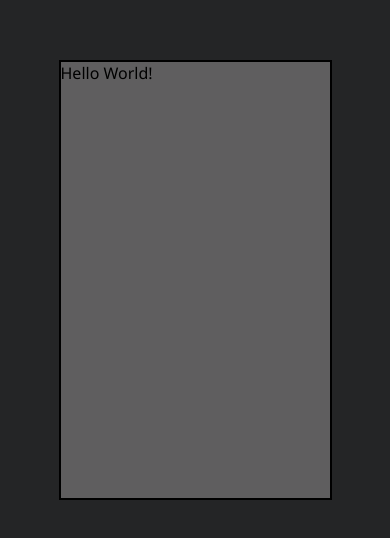
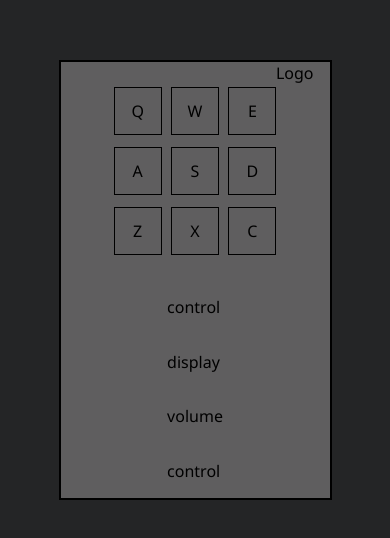
Before and after one commit to nskiu/drum-machine-fcc, a React app: page / in a window 390 px wide. Shown: the part 142-680 px from the top of the page. Built offline with nearby package versions, Linux system fonts and the light colour scheme; the HTML template or start-up script is replaced by a standard one.

Commit message:
Style Responsive Wireframe

```diff
--- a/src/App.jsx
+++ b/src/App.jsx
@@ -1,5 +1,18 @@
+import Controls from "./components/Controls";
+import DrumPad from "./components/DrumPad";
+
 const App = () => {
-  return <div id="drum-machine">Hello World!</div>;
+  const handleClick = () => {
+    console.log("clicked");
+  };
+
+  return (
+    <div id="drum-machine">
+      <div id="logo">Logo</div>
+      <DrumPad handleClick={handleClick} />
+      <Controls />
+    </div>
+  );
 };
 
 export default App;
--- /dev/null
+++ b/src/components/Controls.jsx
@@ -0,0 +1,12 @@
+const Controls = () => {
+  return (
+    <div id="controls">
+      <div className="control">control</div>
+      <div id="display">display</div>
+      <div className="volume-control">volume</div>
+      <div className="control">control</div>
+    </div>
+  );
+};
+
+export default Controls;
--- /dev/null
+++ b/src/components/DrumPad.jsx
@@ -0,0 +1,35 @@
+const DrumPad = ({ handleClick }) => {
+  return (
+    <div id="drumpad">
+      <div className="drum-pad row-1 col-1" id="1" onClick={handleClick}>
+        Q
+      </div>
+      <div className="drum-pad row-1 col-2" id="2" onClick={handleClick}>
+        W
+      </div>
+      <div className="drum-pad row-1 col-3" id="3" onClick={handleClick}>
+        E
+      </div>
+      <div className="drum-pad row-2 col-1" id="4" onClick={handleClick}>
+        A
+      </div>
+      <div className="drum-pad row-2 col-2" id="5" onClick={handleClick}>
+        S
+      </div>
+      <div className="drum-pad row-2 col-3" id="6" onClick={handleClick}>
+        D
+      </div>
+      <div className="drum-pad row-3 col-1" id="7" onClick={handleClick}>
+        Z
+      </div>
+      <div className="drum-pad row-3 col-2" id="8" onClick={handleClick}>
+        X
+      </div>
+      <div className="drum-pad row-3 col-3" id="9" onClick={handleClick}>
+        C
+      </div>
+    </div>
+  );
+};
+
+export default DrumPad;
--- a/src/index.scss
+++ b/src/index.scss
@@ -16,17 +16,71 @@ body {
 }
 
 #drum-machine {
+  position: relative;
   width: 90%;
   border: 2px solid;
   max-width: 680px;
   height: 350px;
   background-color: rgba(116, 115, 115, 0.747);
+  display: grid;
+  grid-template-columns: 1fr 1fr;
 }
 
-@media only screen and (max-width: 675px) {
+#drumpad {
+  display: grid;
+  grid-template-columns: 1fr 1fr 1fr;
+  .row-1 {
+    align-self: end;
+  }
+  .row-2 {
+    align-self: center;
+  }
+  .row-3 {
+    align-self: start;
+  }
+  .col-1 {
+    justify-self: end;
+  }
+  .col-2 {
+    justify-self: center;
+  }
+  .col-3 {
+    justify-self: start;
+  }
+}
+
+.drum-pad {
+  display: block;
+  border: 1px solid;
+  text-align: center;
+  height: 5rem;
+  width: 5rem;
+  display: grid;
+  align-items: center;
+}
+
+#controls {
+  display: grid;
+  position: relative;
+  align-items: center;
+  justify-content: center;
+}
+
+#logo {
+  position: absolute;
+  right: 1rem;
+}
+
+@media only screen and (max-width: 740px) {
   #drum-machine {
     max-width: 100%;
     height: 650px;
+    grid-template-columns: 1fr;
+    grid-template-rows: 1fr 1fr;
+  }
+  #drumpad {
+    width: 500px;
+    justify-self: center;
   }
 }
 
@@ -35,4 +89,11 @@ body {
     max-width: 70%;
     height: 440px;
   }
+  #drumpad {
+    width: 200px;
+  }
+  .drum-pad {
+    height: 3rem;
+    width: 3rem;
+  }
 }
```
Also changed, not shown: src/components/Buttons.jsx (deleted).
